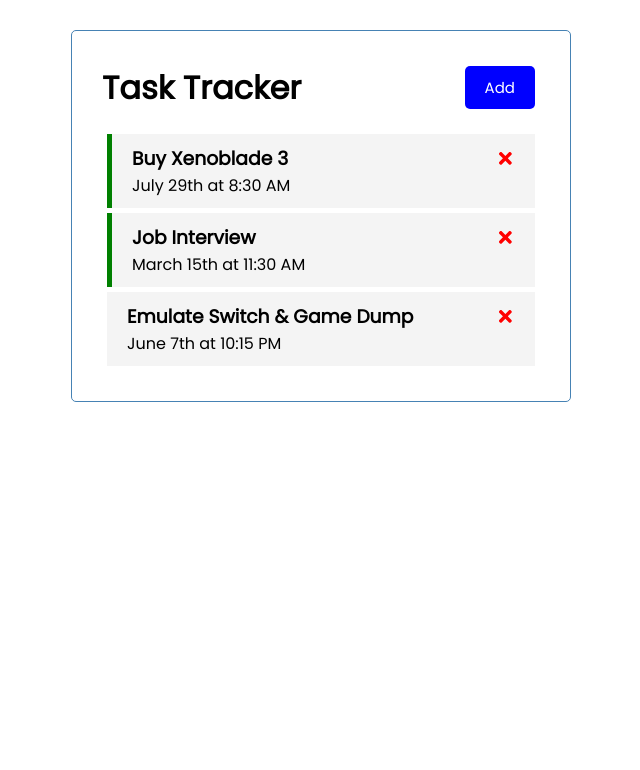
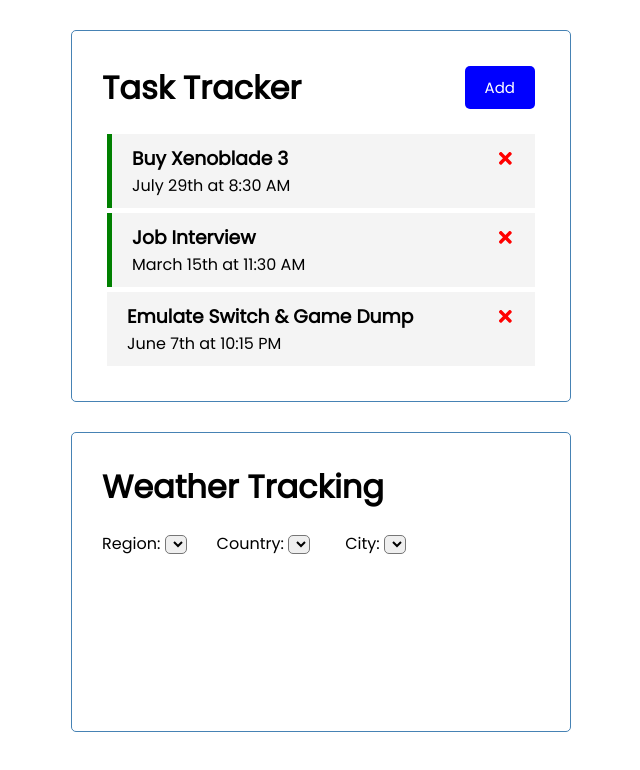
Before and after one commit to GreenCyborgNinjaDude/react-task-maker, a React (Create React App) app: page / in a window 1280 px wide. Shown: the top 770 px of the page, without its empty margins (319-959 px from the left). Built offline with nearby package versions, Linux system fonts and the light colour scheme.

Commit message:
Adding new app feature (Weather Report)
Title is available with regions, country and city drop table set

```diff
--- a/src/components/Header.js
+++ b/src/components/Header.js
@@ -7,7 +7,7 @@ const Header = ({ title, onAddEvent, showAdd }) => {
     <header className='header'>
       <h1> {title}</h1>
       <Button
-        backgroundColor='blue'
+        backgroundColor={showAdd ? 'red' : 'blue'}
         text={showAdd ? 'Close' : 'Add'}
         onClick={onAddEvent}
       />
--- a/src/index.css
+++ b/src/index.css
@@ -110,3 +110,72 @@ footer {
   margin-top: 30px;
   text-align: center;
 }
+
+/* Weather App Style Section*/
+
+.weather-container {
+  max-width: 500px;
+  margin: 30px auto;
+  overflow: auto;
+  min-height: 500px;
+  border: 1px solid steelblue;
+  padding: 30px;
+  border-radius: 5px;
+}
+
+.weather-header{
+  display: flex;
+  justify-content: space-between;
+  align-items: center;
+  margin-bottom: 20px;
+}
+
+.region-container{
+  width: fit-content;
+  display:inline;
+  padding-right: 30px;
+}
+.region-title{
+  color: #000;
+  display:inline;
+  justify-content: space-between;
+  align-items: center;
+}
+
+.region-table {
+  display:inline;
+  border-radius: 5px;
+}
+
+.country-container{
+  width: fit-content;
+  display:inline;
+  padding-right: 35px;
+}
+.country-title{
+  color: #000;
+  display:inline;
+  justify-content: space-between;
+  align-items: center;
+}
+
+.country-table {
+  display:inline;
+  border-radius: 5px;
+}
+
+.city-container{
+  width: fit-content;
+  display:inline;
+}
+.city-title{
+  color: #000;
+  display:inline;
+  justify-content: space-between;
+  align-items: center;
+}
+
+.city-table {
+  display:inline;
+  border-radius: 5px;
+}
--- a/src/index.js
+++ b/src/index.js
@@ -1,17 +1,19 @@
-import React from 'react';
-import ReactDOM from 'react-dom/client';
-import './index.css';
-import App from './App';
-import reportWebVitals from './reportWebVitals';
+import React from 'react'
+import ReactDOM from 'react-dom/client'
+import './index.css'
+import App from './App'
+import WeatherApp from './weatherApp'
+import reportWebVitals from './reportWebVitals'
 
-const root = ReactDOM.createRoot(document.getElementById('root'));
+const root = ReactDOM.createRoot(document.getElementById('root'))
 root.render(
   <React.StrictMode>
     <App />
+    <WeatherApp />
   </React.StrictMode>
-);
+)
 
 // If you want to start measuring performance in your app, pass a function
 // to log results (for example: reportWebVitals(console.log))
 // or send to an analytics endpoint. Learn more: https://bit.ly/CRA-vitals
-reportWebVitals();
+reportWebVitals()
--- /dev/null
+++ b/src/weatherApp.js
@@ -0,0 +1,14 @@
+import React from 'react'
+import Header from './weatherComponent/Header'
+import DropDown from './weatherComponent/DropDown'
+
+const weatherApp = () => {
+  return (
+    <div className='container'>
+      <Header />
+      <DropDown />
+    </div>
+  )
+}
+
+export default weatherApp
--- /dev/null
+++ b/src/weatherComponent/DropDown.js
@@ -0,0 +1,43 @@
+import React from 'react'
+import PropTypes from 'prop-types'
+
+const DropDown = ({ titleCity, titleRegion, titleCountry }) => {
+  return (
+    <div>
+      <div className='region-container'>
+        <div className='region-title'>{titleRegion}</div>
+        <select className='region-table'>
+          <option value='all'></option>
+        </select>
+      </div>
+
+      <div className='country-container'>
+        <div className='country-title'>{titleCountry}</div>
+        <select className='country-table'>
+          <option value='all'></option>
+        </select>
+      </div>
+
+      <div className='city-container'>
+        <div className='city-title'>{titleCity}</div>
+        <select className='city-table'>
+          <option value='all'></option>
+        </select>
+      </div>
+    </div>
+  )
+}
+
+DropDown.defaultProps = {
+  titleRegion: 'Region:  ',
+  titleCountry: 'Country:  ',
+  titleCity: 'City:  '
+}
+
+DropDown.propTypes = {
+  titleRegion: PropTypes.string.isRequired,
+  titleCountry: PropTypes.string.isRequired,
+  titleCity: PropTypes.string.isRequired
+}
+
+export default DropDown
--- /dev/null
+++ b/src/weatherComponent/Header.js
@@ -0,0 +1,20 @@
+import React from 'react'
+import PropTypes from 'prop-types'
+
+const Header = ({ title }) => {
+  return (
+    <div>
+      <h1 className='weather-header'> {title} </h1>
+    </div>
+  )
+}
+
+Header.defaultProps = {
+  title: 'Weather Tracking'
+}
+
+Header.propTypes = {
+  title: PropTypes.string.isRequired
+}
+
+export default Header
```
